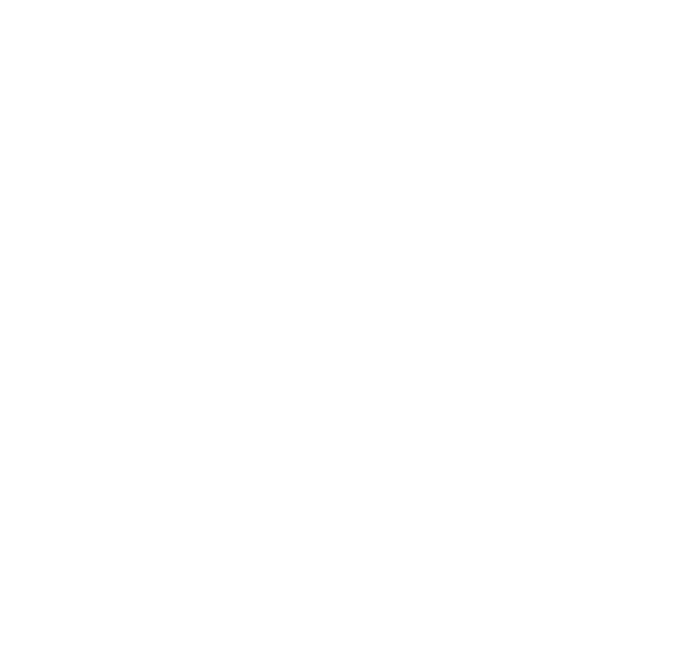
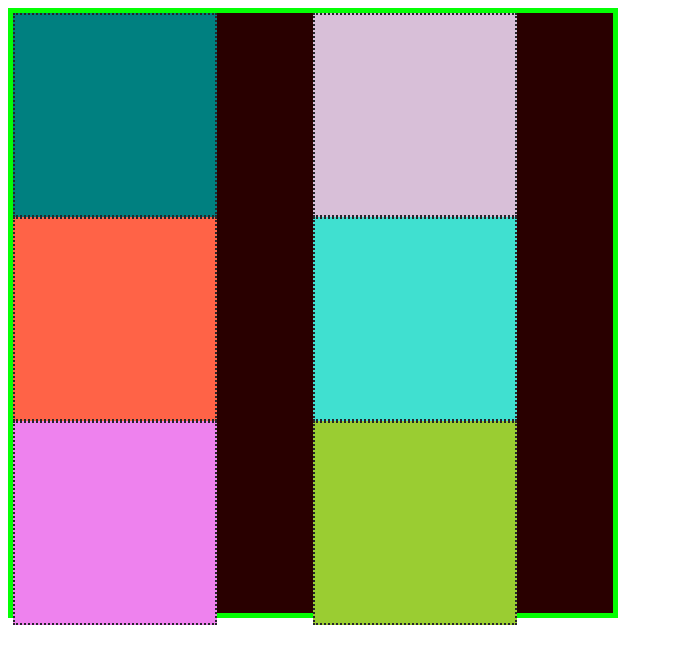
Before and after one commit to acciojob/grids-SurjeetMandal, a website: page main.html in a window 1280 px wide. Shown: the whole page, without its empty margins (0-673 px from the left). Drawn offline with Linux system fonts and the light colour scheme.

Commit message:
created a submission

```diff
--- a/main.html
+++ b/main.html
@@ -8,6 +8,14 @@
 
 <body>
 	<!-- the entire body must be written by student -->
+	<div class="container">
+		<div class="item-1 first"></div>
+		<div class="item-1 second"></div>
+		<div class="item-1 third"></div>
+		<div class="item-1 fourth"></div>
+		<div class="item-1 fifth"></div>
+		<div class="item-1 sixth"></div>
+	</div>
     <script type="text/javascript" src="./script.js">
 </script>
 
--- a/styles.css
+++ b/styles.css
@@ -1,2 +1,31 @@
-
-/* Your CSS Code here. */
+.container{
+	width: 600px;
+	height: 600px;
+	border: 5px solid rgb(4,255,4);
+	background-color: rgb(41,0,0);
+	display: grid;
+	grid-template-columns: 1fr 1fr;
+}
+.item-1{
+	height: 200px;
+	width: 200px;
+	border: 2px dotted rgb(38,38,43);
+}
+.first{
+	background-color: teal;
+}
+.second{
+	background-color: thistle;
+}
+.third{
+	background-color: tomato;
+}
+.fourth{
+	background-color: turquoise;
+}
+.fifth{
+	background-color: violet;
+}
+.sixth{
+	background-color: yellowgreen;
+}
```
